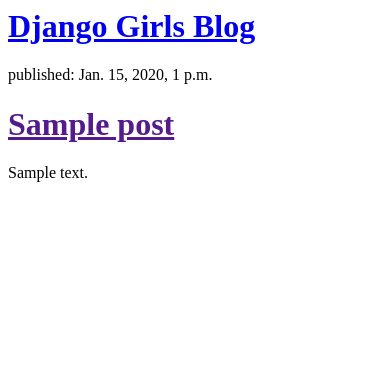
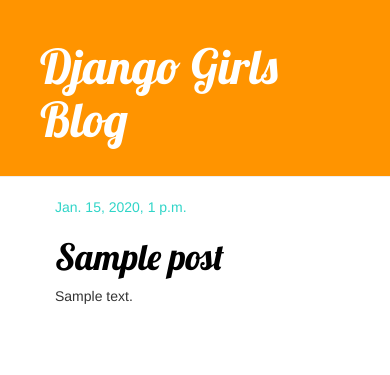
Before and after one commit to elifinal/my-first-blog, a Django app: page / in a window 390 px wide. Shown: the top 375 px of the page. Run offline with Django 3.2, Linux system fonts and the light colour scheme; tables that the repository leaves empty hold one stand-in row (values such as "Sample post"); some libraries are stand-ins or nearby versions.

Commit message:
Site için CSS ve ayrıntılı blog gönderisi için görünüm ve şablon eklendi.

```diff
--- /dev/null
+++ b/blog/static/css/blog.css
@@ -0,0 +1,46 @@
+.page-header {
+    background-color: #ff9400;
+    margin-top: 0;
+    padding: 20px 20px 20px 40px;
+}
+
+.page-header h1, .page-header h1 a, .page-header h1 a:visited, .page-header h1 a:active {
+    color: #ffffff;
+    font-size: 36pt;
+    text-decoration: none;
+}
+
+.content {
+    margin-left: 40px;
+}
+
+h1, h2, h3, h4 {
+    font-family: 'Lobster', cursive;
+}
+
+.date {
+    color: #30d5c8;
+}
+
+.save {
+    float: right;
+}
+
+.post-form textarea, .post-form input {
+    width: 100%;
+}
+
+.top-menu, .top-menu:hover, .top-menu:visited {
+    color: #ffffff;
+    float: right;
+    font-size: 26pt;
+    margin-right: 20px;
+}
+
+.post {
+    margin-bottom: 70px;
+}
+
+.post h1 a, .post h1 a:visited {
+    color: #000000;
+}
--- /dev/null
+++ b/blog/templates/blog/base.html
@@ -0,0 +1,23 @@
+{% load static %}
+<html>
+    <head>
+        <title>Django Girls blog</title>
+        <link rel="stylesheet" href="//maxcdn.bootstrapcdn.com/bootstrap/3.2.0/css/bootstrap.min.css">
+        <link rel="stylesheet" href="//maxcdn.bootstrapcdn.com/bootstrap/3.2.0/css/bootstrap-theme.min.css">
+        <link rel="stylesheet" href="{% static 'css/blog.css' %}">
+        <link href="//fonts.googleapis.com/css?family=Lobster&subset=latin,latin-ext" rel="stylesheet" type="text/css">
+    </head>
+    <body>
+    <div class="page-header">
+        <h1><a href="/">Django Girls Blog</a></h1>
+    </div>
+    <div class="content container">
+        <div class="row">
+            <div class="col-md-8">
+            {% block content %}
+            {% endblock %}
+            </div>
+        </div>
+    </div>
+    </body>
+</html>
--- a/blog/templates/blog/post_list.html
+++ b/blog/templates/blog/post_list.html
@@ -1,19 +1,13 @@
+{% extends 'blog/base.html' %}
 
-<html>
-    <head>
-        <title>Django Girls blog</title>
-    </head>
-    <body>
-        <div>
-    <h1><a href="/">Django Girls Blog</a></h1>
-</div>
-
-{% for post in posts %}
-    <div>
-        <p>published: {{ post.published_date }}</p>
-        <h1><a href="">{{ post.title }}</a></h1>
-        <p>{{ post.text|linebreaksbr }}</p>
-    </div>
-{% endfor %}
-    </body>
-</html>
+{% block content %}
+    {% for post in posts %}
+        <div class="post">
+            <div class="date">
+                {{ post.published_date }}
+            </div>
+            <h1><a href="{% url 'post_detail' pk=post.pk %}">{{ post.title }}</a></h1>
+            <p>{{ post.text|linebreaksbr }}</p>
+        </div>
+    {% endfor %}
+{% endblock %}
--- a/blog/urls.py
+++ b/blog/urls.py
@@ -3,4 +3,6 @@
 
 urlpatterns = [
     path('', views.post_list, name='post_list'),
+    path('post/<int:pk>/', views.post_detail, name='post_detail'),
+
 ]
--- a/blog/views.py
+++ b/blog/views.py
@@ -1,7 +1,16 @@
-from django.shortcuts import render
+from django.shortcuts import render, get_object_or_404
 from .models import Post
 from django.utils import timezone
 # Create your views here.
+
+
 def post_list(request):
     posts = Post.objects.filter(published_date__lte=timezone.now()).order_by('published_date')
     return render(request, 'blog/post_list.html', {'posts': posts})
+
+
+#
+
+def post_detail(request, pk):
+    post = get_object_or_404(Post, pk=pk)
+    return render(request, 'blog/post_detail.html', {'post': post})
--- a/mysite/urls.py
+++ b/mysite/urls.py
@@ -13,10 +13,10 @@
     1. Import the include() function: from django.urls import include, path
     2. Add a URL to urlpatterns:  path('blog/', include('blog.urls'))
 """
-from django.contrib import admin
 from django.urls import path, include
 
+
 urlpatterns = [
-    path('admin/', admin.site.urls),
-    path('', include('blog.urls')),
-    ]
+    path("",include("blog.urls"))
+
+]
```
Also changed, not shown: blog/templates/blog/post_detail.html (added, +13 -0 lines).
